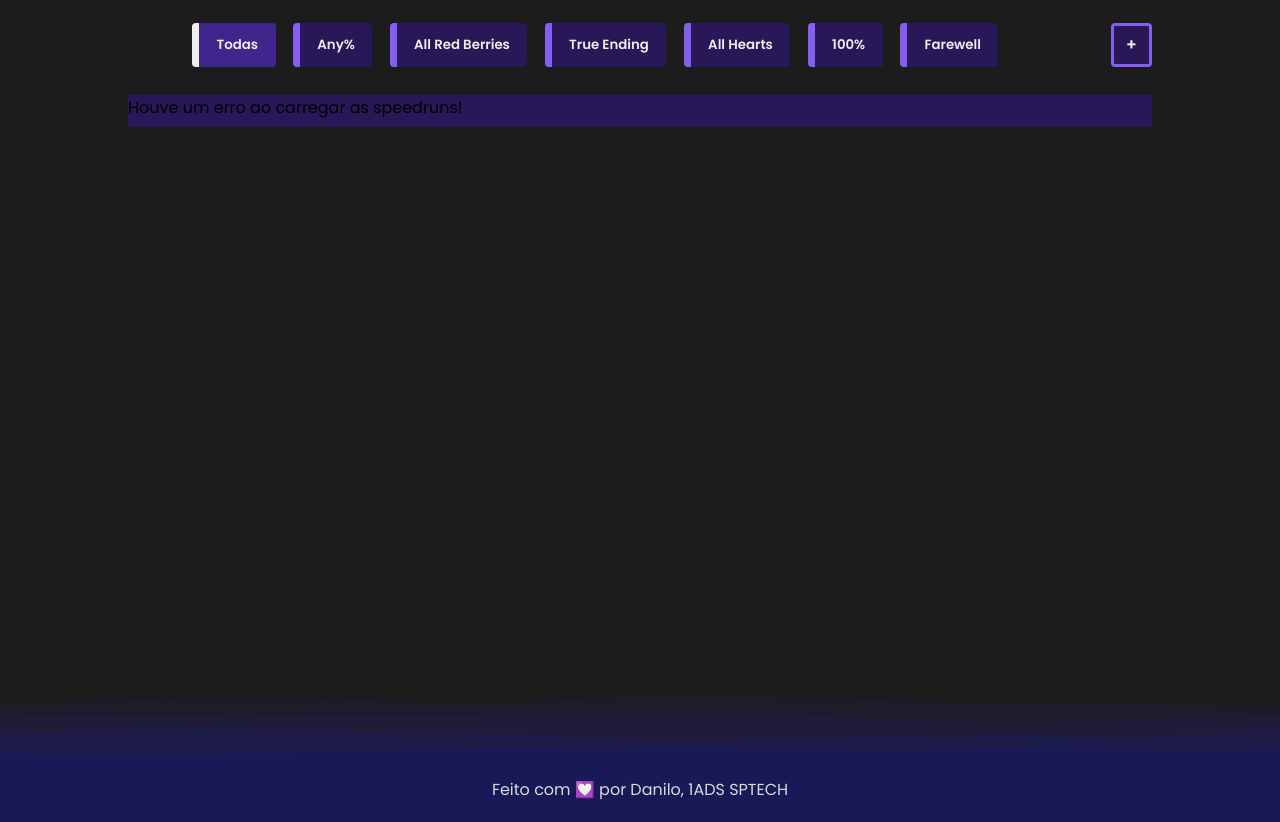
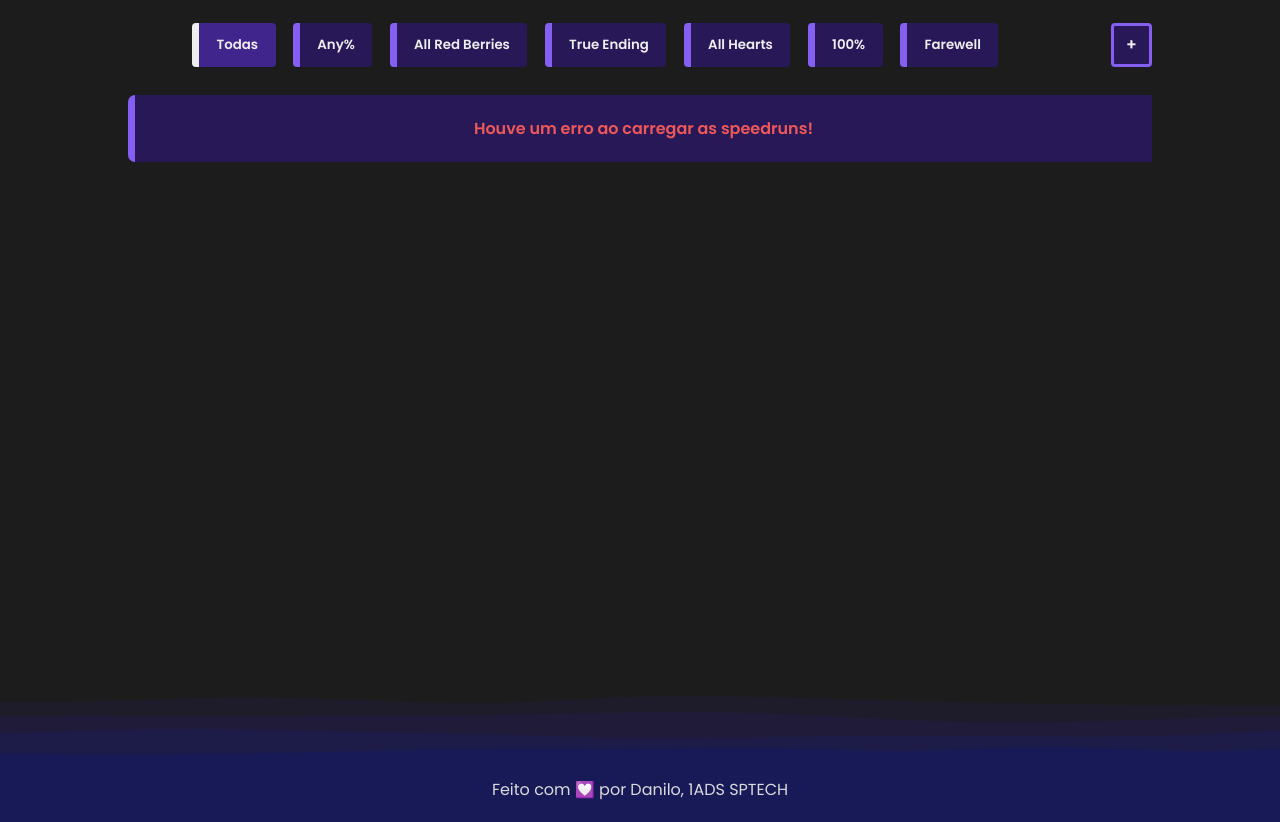
Before and after one commit to DaniloPedrazzi/ProjetoIndividual, a website: page FrontEnd/leaderboard.html in a window 1280 px wide. Shown: the part 63-885 px from the top of the page. Drawn offline with Linux system fonts and the light colour scheme; no server answers.

Commit message:
Fix no entrys error style on leaderboard

```diff
--- a/FrontEnd/css/leaderboard.css
+++ b/FrontEnd/css/leaderboard.css
@@ -116,6 +116,12 @@
     padding: 14px;
 }
 
+.erro{
+    color: var(--error);
+    font-weight: 600;
+    margin: 21px;
+}
+
 .entry .place1 {
     background: -webkit-linear-gradient(#e7e419, #fff8a8);
     -webkit-background-clip: text;
--- a/FrontEnd/leaderboard.html
+++ b/FrontEnd/leaderboard.html
@@ -81,7 +81,7 @@
                     plotarEntries();
                 });
             } else {
-                containerLeaderboard.innerHTML = `<div class="entry"><p class="userName">Não há speedruns cadastradas na categoria ${category}</p></div>`;
+                containerLeaderboard.innerHTML = `<tr class="entry"><td class="left-border"></td><td><p class="entryText erro">Não há speedruns cadastradas na categoria ${category}</p></td></tr>`;
                 console.log("Houve um erro ao tentar trocar a categoria!");
                 finalizarAguardar();
             }
@@ -109,7 +109,7 @@
                 });
             } else {
                 finalizarAguardar();
-                containerLeaderboard.innerHTML = `<div class="entry"><p class="userName">Houve um erro ao carregar as speedruns!</p></div>`;
+                containerLeaderboard.innerHTML = `<tr class="entry"><td class="left-border"></td><td><p class="entryText erro">Houve um erro ao carregar as speedruns!</p></td></tr>`;
                 resposta.text().then(texto => {
                     console.error(texto);
                 });
```
